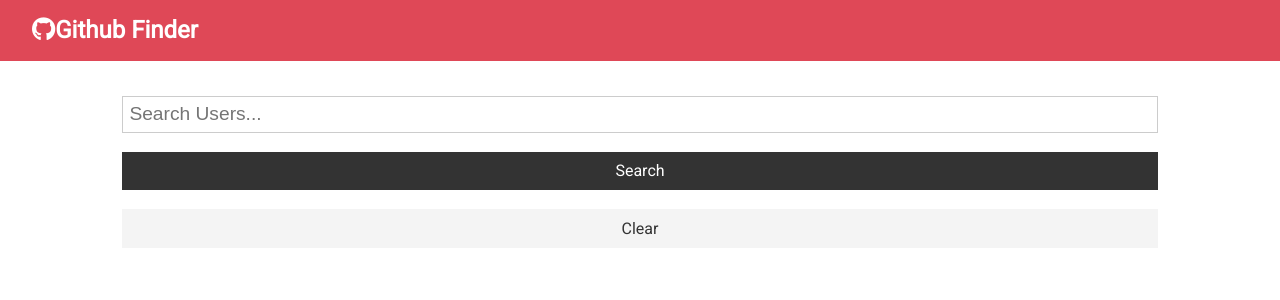
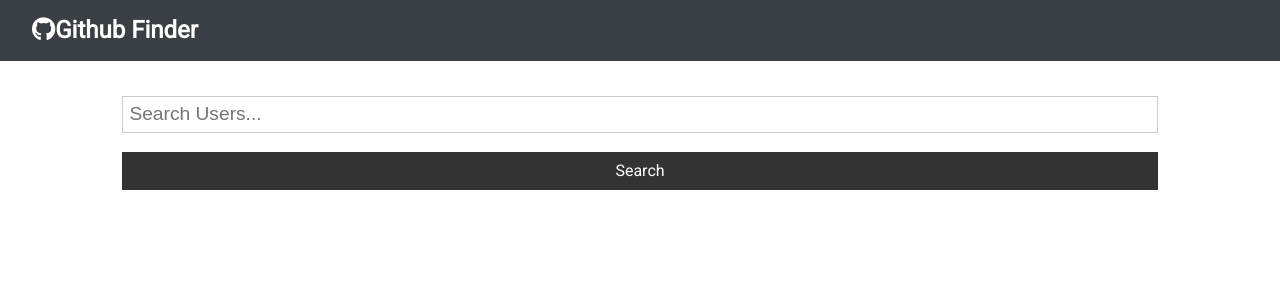
Before and after one commit to Kemelbek/github-finder, a React (Create React App) app: page / in a window 1280 px wide. Shown: the top 300 px of the page. Built offline with nearby package versions, Linux system fonts and the light colour scheme.

Commit message:
Shows clear button only if user are present. Alerts the message in case of empty search query

```diff
--- a/src/App.css
+++ b/src/App.css
@@ -2,7 +2,7 @@
 
 /* Global Styles */
 :root {
-  --primary-color: #dc3545;
+  --primary-color: #242b31;
   --dark-color: #333333;
   --light-color: #f4f4f4;
   --danger-color: #dc3545;
--- a/src/App.js
+++ b/src/App.js
@@ -4,11 +4,13 @@ import Navbar from "./components/layout/Navbar"
 import Users from "./components/users/Users"
 import axios from "axios"
 import Search from "./components/users/Search"
+import Alert from "./components/layout/Alert"
 
 class App extends Component {
   state = {
     users: [],
-    loading: false
+    loading: false,
+    alert: null
   }
 
   // Clear users from state
@@ -27,13 +29,27 @@ class App extends Component {
     this.setState({ ...this.state, users: res.data.items, loading: false })
   }
 
+  //Set Alert
+  setAlert = (msg, type) => {
+    this.setState({ ...this.state, alert: { msg, type } })
+
+    setTimeout(() => this.setState({ alert: null }), 5000)
+  }
+
   render() {
+    const { users, loading, alert } = this.state
     return (
       <div className="App">
         <Navbar />
         <div className="container">
-          <Search searchUsers={this.searchUser} clearUsers={this.clearUsers} />
-          <Users loading={this.state.loading} users={this.state.users} />
+          <Alert alert={alert} />
+          <Search
+            searchUsers={this.searchUser}
+            clearUsers={this.clearUsers}
+            showClear={users.length > 0 ? true : false}
+            setAlert={this.setAlert}
+          />
+          <Users loading={loading} users={users} />
         </div>
       </div>
     )
--- /dev/null
+++ b/src/components/layout/Alert.js
@@ -0,0 +1,13 @@
+import React from "react"
+
+const Alert = ({ alert }) => {
+  return (
+    alert !== null && (
+      <div className={`alert alert-${alert.type}`}>
+        <i className="fas fa-info-circle">{alert.msg}</i>
+      </div>
+    )
+  )
+}
+
+export default Alert
--- a/src/components/layout/Spinner.js
+++ b/src/components/layout/Spinner.js
@@ -4,7 +4,8 @@ import spinner from "./spinner.gif"
 const Spinner = () => {
   return (
     <Fragment>
-      <img src={spinner} alt="Loading..." style={{ width: "200px", margin: 'auto', display:'block' }} />
+      <img src={spinner} alt="Loading..."
+      style={{ width: "200px", margin: 'auto', display:'block' }} />
     </Fragment>
   )
 }
--- a/src/components/users/Search.js
+++ b/src/components/users/Search.js
@@ -8,7 +8,9 @@ export class Search extends Component {
 
   static propTypes = {
     searchUsers: PropTypes.func.isRequired,
-    clearUsers: PropTypes.func.isRequired
+    clearUsers: PropTypes.func.isRequired,
+    showClear: PropTypes.bool.isRequired,
+    setAlert: PropTypes.func.isRequired
   }
 
   onChange = (e) => {
@@ -17,11 +19,17 @@ export class Search extends Component {
 
   onSubmit = (e) => {
     e.preventDefault()
+    if (this.state.text === "") {
+      this.props.setAlert("Please enter something", "light")
+    } else {
       this.props.searchUsers(this.state.text)
       this.setState({ text: "" })
     }
+  }
 
   render() {
+    const {showClear, clearUsers} = this.props
+
     return (
       <div>
         <form className="form" onSubmit={this.onSubmit}>
@@ -38,12 +46,14 @@ export class Search extends Component {
             className="btn btn-dark btn-block"
           />
         </form>
+        {showClear && (
           <button
             className="btn btn-light btn-block"
-          onClick={this.props.clearUsers}
+            onClick={clearUsers}
           >
             Clear
           </button>
+        )}
       </div>
     )
   }
--- a/src/index.js
+++ b/src/index.js
@@ -2,4 +2,5 @@ import React from "react"
 import ReactDOM from "react-dom"
 import App from "./App"
 
-ReactDOM.render(<App />, document.getElementById("root"))
+ReactDOM.render(<App />,
+  document.getElementById("root"))
```
Also changed, not shown: src/components/users/UserItem.js (line endings or trailing spaces). Lines whose indentation alone changed are shown as unchanged.
